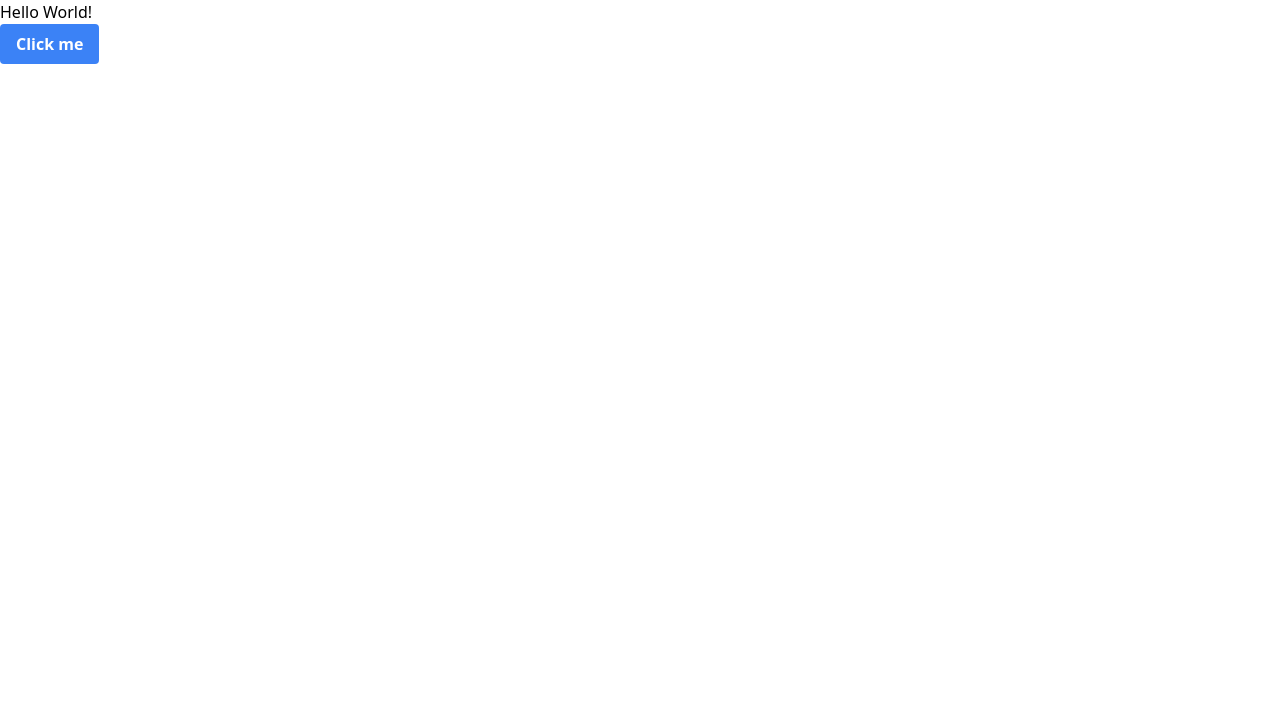
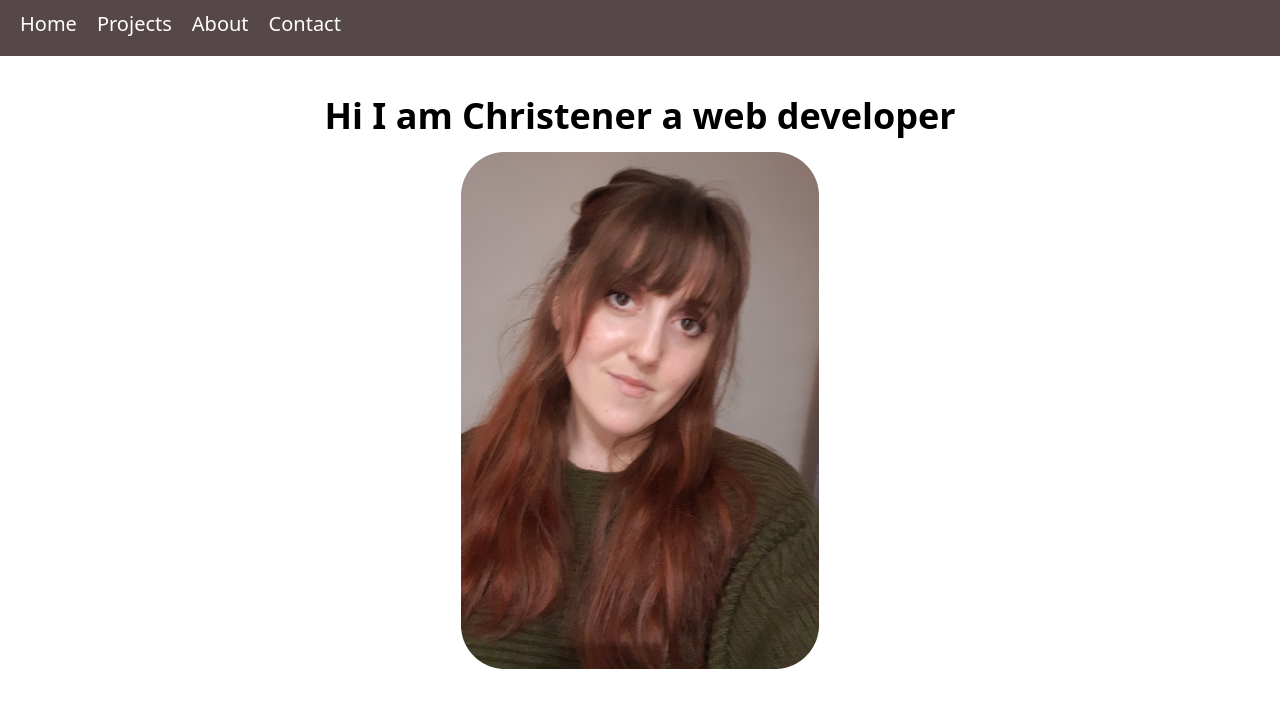
Before and after one commit to Christener19/Portfolio, a plain HTML site: page index.html in a window 1280 px wide. Drawn offline with nearby package versions, Linux system fonts and the light colour scheme.

Commit message:
portfolio homepage started

```diff
--- a/index.html
+++ b/index.html
@@ -4,13 +4,19 @@
     <meta charset="UTF-8">
     <meta name="viewport" content="width=device-width, initial-scale=1.0">
     <link href="https://cdn.jsdelivr.net/npm/tailwindcss@latest/dist/tailwind.min.css" rel="stylesheet">
-    <title>Document</title>
+    <link rel="stylesheet" href="style.css">
+    <title>Christener Leigh's portfolio</title>
 </head>
 <body>
-  <p> Hello World!</p>
-  <button class="bg-blue-500 hover:bg-blue-700 text-white font-bold py-2 px-4 rounded">
-    Click me
-</button>
-
+      <nav class="w-full h-14 nav-bar-custom-color relative flex items-center pl-5">
+        <div class="mr-5 w-[97px] h-9 text-center text-white text-xl font-normal font-['Inter']">Home</div>
+        <div class="mr-5 w-[97px] h-9 text-center text-white text-xl font-normal font-['Inter']">Projects</div>
+        <div class="mr-5 w-[97px] h-9 text-center text-white text-xl font-normal font-['Inter']">About</div>
+        <div class="w-[97px] h-9 text-center text-white text-xl font-normal font-['Inter']">Contact</div>
+    </nav>
+    <h3  class="text-4xl font-bold text-center mt-10 my-4">Hi I am Christener a web developer</h3>
+    <div class="flex justify-center">
+  <img src="propic.png" alt="profile picture" class="w-[358px] h-[517px]"/>
+</div>
 </body>
 </html>
--- /dev/null
+++ b/style.css
@@ -0,0 +1,3 @@
+.nav-bar-custom-color {
+    background-color: #564848
+}
```
Also changed, not shown: propic.png (added).
